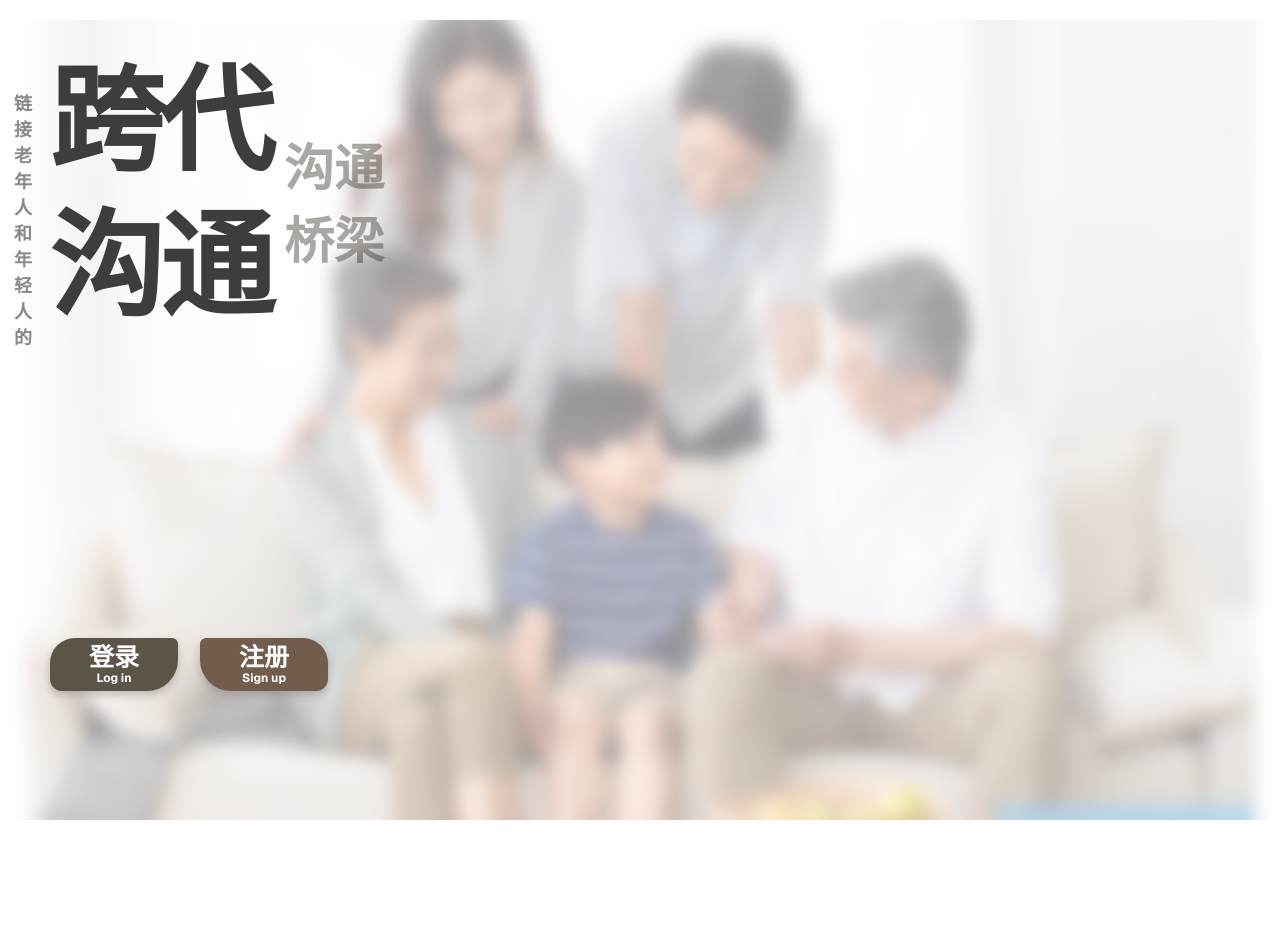
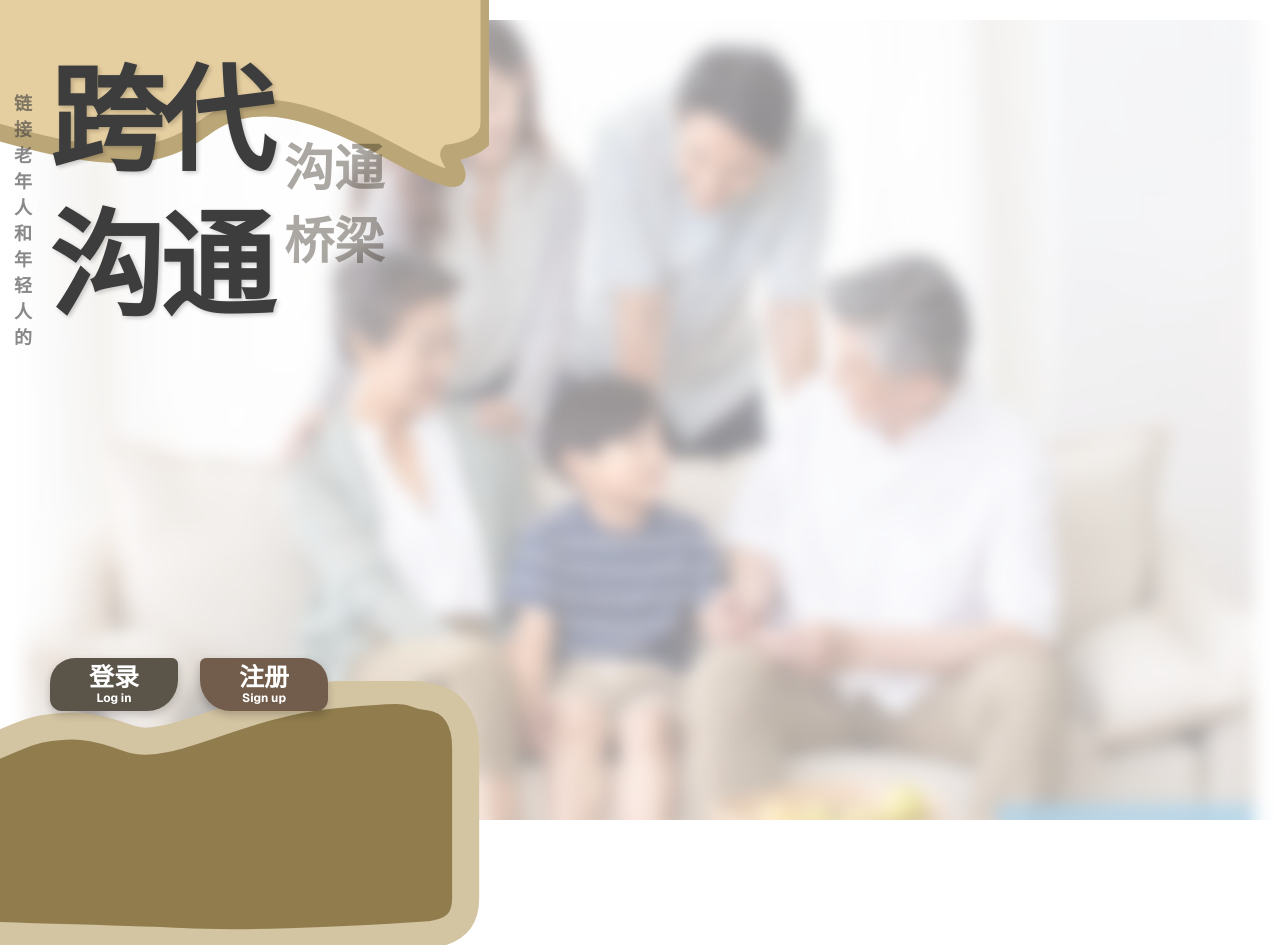
Before and after one commit to Luckymingxuan/AgeBridge, a Next.js app in the folder age-bridge/: page / in a window 1280 px wide. Before the commit the page ends 820 px from the top, so only its background shows below. Built offline with nearby package versions, Linux system fonts and the light colour scheme.

Commit message:
主页添加设计上下框完成

```diff
--- a/age-bridge/src/app/page.tsx
+++ b/age-bridge/src/app/page.tsx
@@ -34,7 +34,8 @@ export default function Home() {
               letterSpacing: '-0.04em',
               fontVariationSettings: '"opsz" auto',
               fontFeatureSettings: '"kern" on',
-              color: '#3D3D3D'
+              color: '#3D3D3D',
+              textShadow: '2px 2px 4px rgba(0, 0, 0, 0.2)'  // 添加阴影效果
             }}
           >
             跨代 沟通
@@ -87,7 +88,7 @@ export default function Home() {
             style={{
               position: 'absolute',
               left: '200px',
-              top: '638px',
+              top: '658px',  // 从 638px 调整到 658px
               width: '128px',
               height: '53px',
               borderRadius: '25px 6px 31px 12px',
@@ -114,7 +115,7 @@ export default function Home() {
             style={{
               position: 'absolute',
               left: '50px',
-              top: '638px',
+              top: '658px',  // 从 638px 调整到 658px
               width: '128px',
               height: '53px',
               borderRadius: '25px 6px 31px 12px',
@@ -137,6 +138,66 @@ export default function Home() {
           </button>
         </div>
       </main>
+      <svg
+        style={{
+          position: 'absolute',
+          left: '-56px',
+          top: '-92.5px',
+          width: '545px',
+          height: '288.5px',
+          zIndex: -1,
+        }}
+        viewBox="0 0 545 288.5"
+      >
+        <path
+          d="M40,220
+           C90,235 120,242 150,245
+           S220,250 260,220
+           S350,190 450,245
+           S500,250 505,245
+           C525,242 545,235 545,215
+           C545,160 545,120 545,80
+           C545,55 525,45 505,42
+           C450,35 350,32 272,35
+           S120,40 40,44
+           C20,46 0,58 0,80
+           C0,140 0,180 0,200
+           C0,212 20,218 40,220 Z"
+          fill="#E5CEA0"
+          stroke="#BBA677"
+          strokeWidth="17"
+        />
+      </svg>
+      <svg
+        style={{
+          position: 'absolute',
+          left: '-103px',
+          top: '681px',
+          width: '588px',
+          height: '264px',
+          zIndex: -1,
+        }}
+        viewBox="0 0 608 264"
+      >
+        <path
+          d="M40,80
+           C90,75 120,50 150,45
+           S200,40 240,55
+           S350,20 450,10
+           S520,8 550,12
+           C575,15 588,35 588,65
+           C588,140 588,180 588,220
+           C588,245 575,255 550,258
+           C450,265 350,268 294,265
+           S120,260 40,256
+           C20,254 0,242 0,220
+           C0,160 0,120 0,100
+           C0,88 20,82 40,80 Z"
+          fill="#907C4D"
+          stroke="#D3C4A2"
+          strokeWidth="28"
+        />
+      </svg>
     </div>
   );
 }
```
